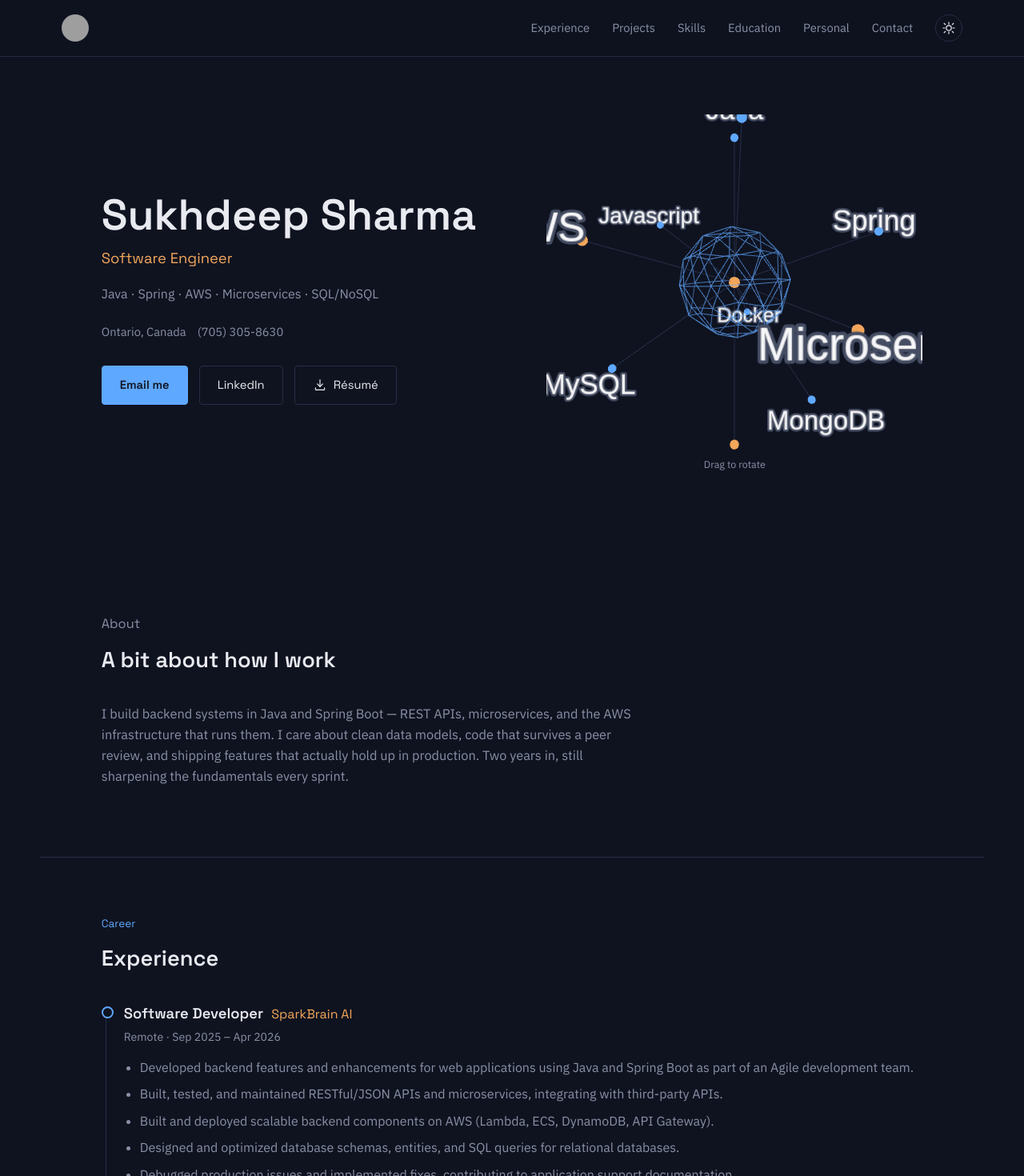
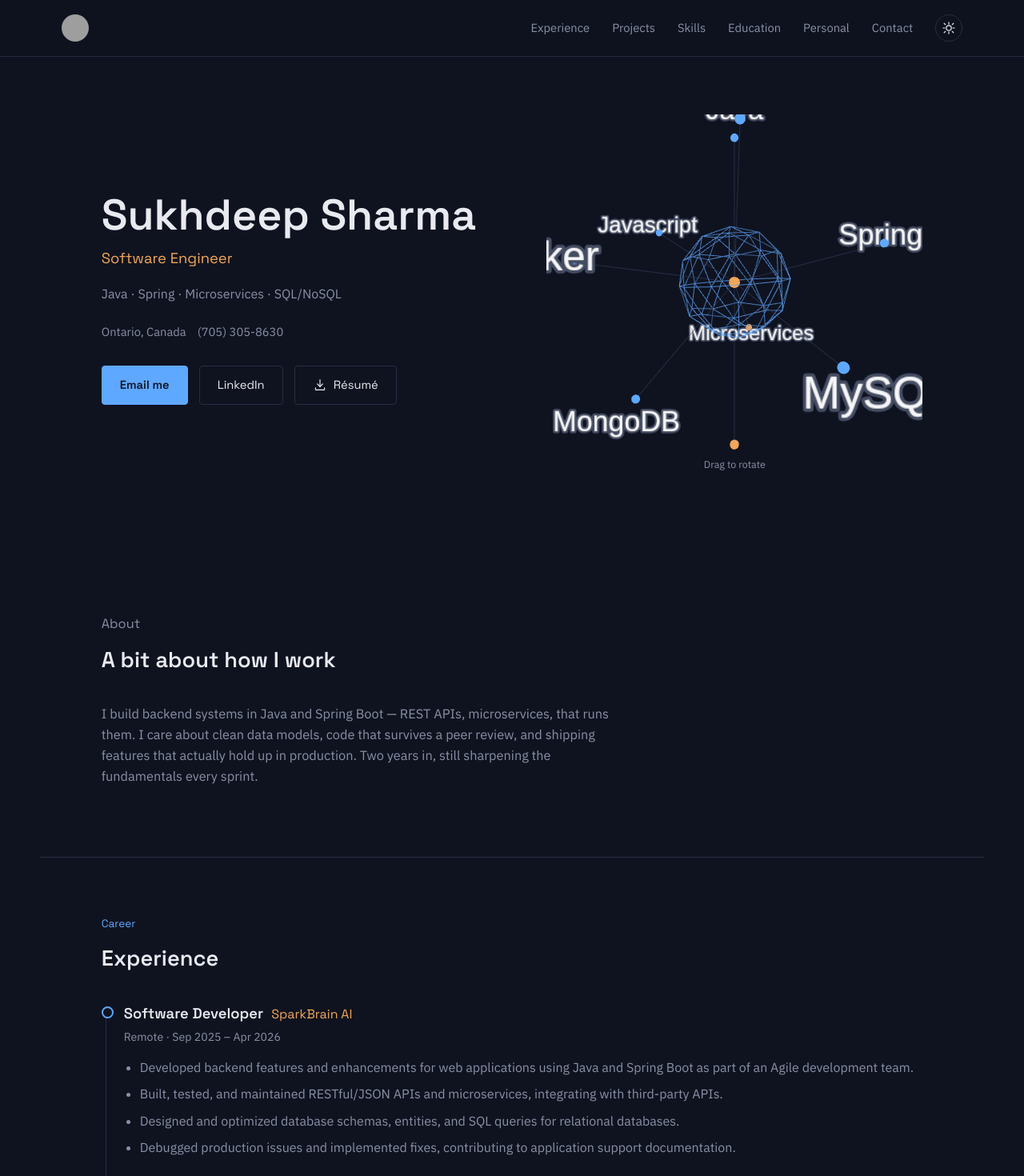
Before and after one commit to ssharma1307/sukhdeep-portfolio, a React (Vite) app: page / in a window 1280 px wide. Shown: the top 1470 px of the page at 80% size. Built offline with nearby package versions, Linux system fonts and the light colour scheme; grey boxes are pictures that could not be loaded.

Commit message:
Amended changes

```diff
--- a/src/SukhdeepSharma_Portfolio_updated.jsx
+++ b/src/SukhdeepSharma_Portfolio_updated.jsx
@@ -8,7 +8,7 @@
 const PROFILE = {
   name: 'Sukhdeep Sharma',
   title: 'Software Engineer',
-  tagline: 'Java · Spring · AWS · Microservices · SQL/NoSQL',
+  tagline: 'Java · Spring · Microservices · SQL/NoSQL',
   location: 'Ontario, Canada',
   phone: '(705) 305-8630',
   email: 'sharma.sukhdeep30@gmail.com',
@@ -17,7 +17,7 @@
 };
 
 const SUMMARY =
-  "I build backend systems in Java and Spring Boot — REST APIs, microservices, and the AWS infrastructure " +
+  "I build backend systems in Java and Spring Boot — REST APIs, microservices, " +
   "that runs them. I care about clean data models, code that survives a peer review, and shipping features " +
   "that actually hold up in production. Two years in, still sharpening the fundamentals every sprint.";
 
@@ -30,7 +30,6 @@
     points: [
       'Developed backend features and enhancements for web applications using Java and Spring Boot as part of an Agile development team.',
       'Built, tested, and maintained RESTful/JSON APIs and microservices, integrating with third-party APIs.',
-      'Built and deployed scalable backend components on AWS (Lambda, ECS, DynamoDB, API Gateway).',
       'Designed and optimized database schemas, entities, and SQL queries for relational databases.',
       'Debugged production issues and implemented fixes, contributing to application support documentation.',
     ],
@@ -95,8 +94,6 @@
     { label: 'Microservices', icon: 'layers' },
   ] },
   { group: 'Cloud & DevOps', items: [
-    { label: 'AWS Lambda', icon: 'cloud' },
-    { label: 'AWS ECS', icon: 'cloud' },
     { label: 'DynamoDB', icon: 'database' },
     { label: 'API Gateway', icon: 'link' },
     { label: 'Docker', icon: 'box' },
@@ -201,7 +198,6 @@
   { label: 'React', color: 0x5fa8ff },
   { label: 'Javascript', color: 0x5fa8ff },
   { label: 'Spring Boot', color: 0x5fa8ff },
-  { label: 'AWS', color: 0xf2a65a },
   { label: 'Docker', color: 0x5fa8ff },
   { label: 'Microservices', color: 0xf2a65a },
   { label: 'MySQL', color: 0x5fa8ff },
```
